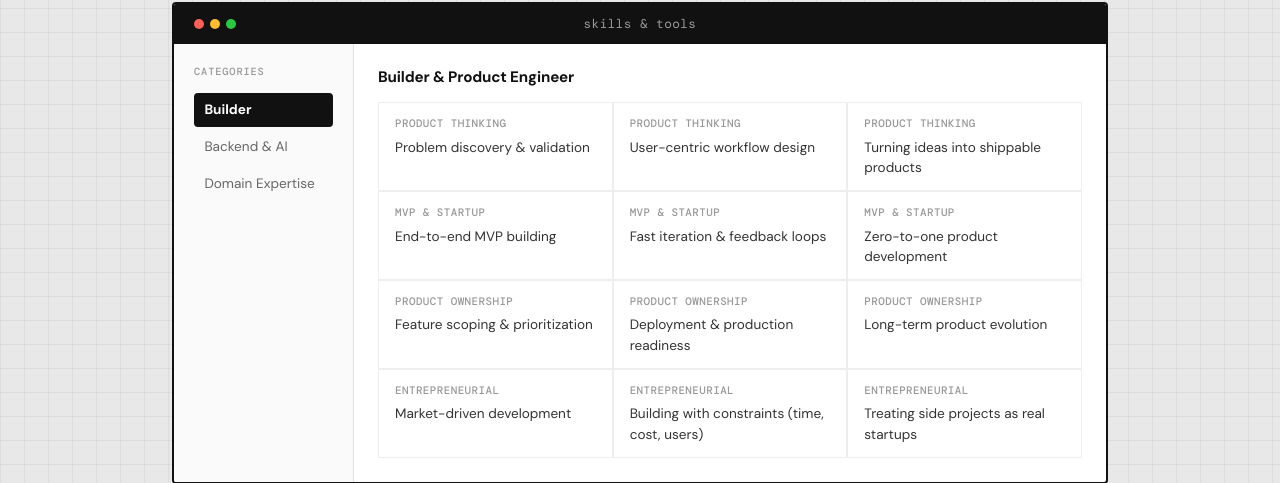
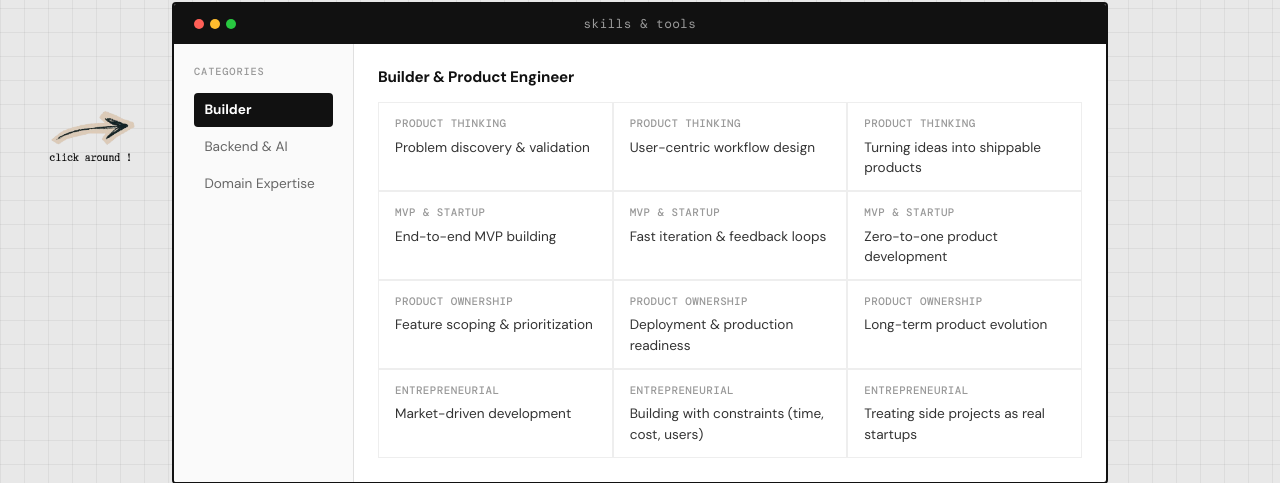
Before and after one commit to ardoktor/portfolio, a Django app: page /about/ in a window 1280 px wide. Shown: the part 1288-1771 px from the top of the page. Run offline with Django 5.2, Linux system fonts and the light colour scheme.

Commit message:
arrow and about page is complete

```diff
--- a/main/static/main/css/style.css
+++ b/main/static/main/css/style.css
@@ -668,6 +668,27 @@ body {
 /* ==========================================================================
    SKILLS DASHBOARD (About page)
    ========================================================================== */
+.skills-dashboard-wrapper {
+  position: relative;
+}
+
+.sketch-arrow-hint {
+  position: absolute;
+  left: -180px;
+  top: 70px;
+}
+
+.sketch-arrow-img {
+  width: 208px;
+  height: auto;
+}
+
+@media (max-width: 1100px) {
+  .sketch-arrow-hint {
+    display: none;
+  }
+}
+
 .skills-dashboard {
   border: 2.5px solid #111111;
   border-radius: 4px;
--- a/main/templates/main/about.html
+++ b/main/templates/main/about.html
@@ -35,7 +35,12 @@
 <!-- Skills Dashboard -->
 <section class="section" style="padding-top: 0;">
   <div class="section-inner">
-    <div class="skills-dashboard" data-aos="fade-up">
+    <div class="skills-dashboard-wrapper" data-aos="fade-up">
+    <!-- Sketch arrow hint -->
+    <div class="sketch-arrow-hint">
+      <img src="{% static 'click_around-removebg-preview.png' %}" alt="click around!" class="sketch-arrow-img">
+    </div>
+    <div class="skills-dashboard">
       <!-- Dashboard titlebar -->
       <div class="dashboard-titlebar">
         <div class="dashboard-dots">
@@ -227,6 +232,7 @@
 
         </div>
       </div>
+    </div>
     </div>
   </div>
 </section>
```
Also changed, not shown: main/static/click around.png (added), main/static/click_around-removebg-preview.png (added).
